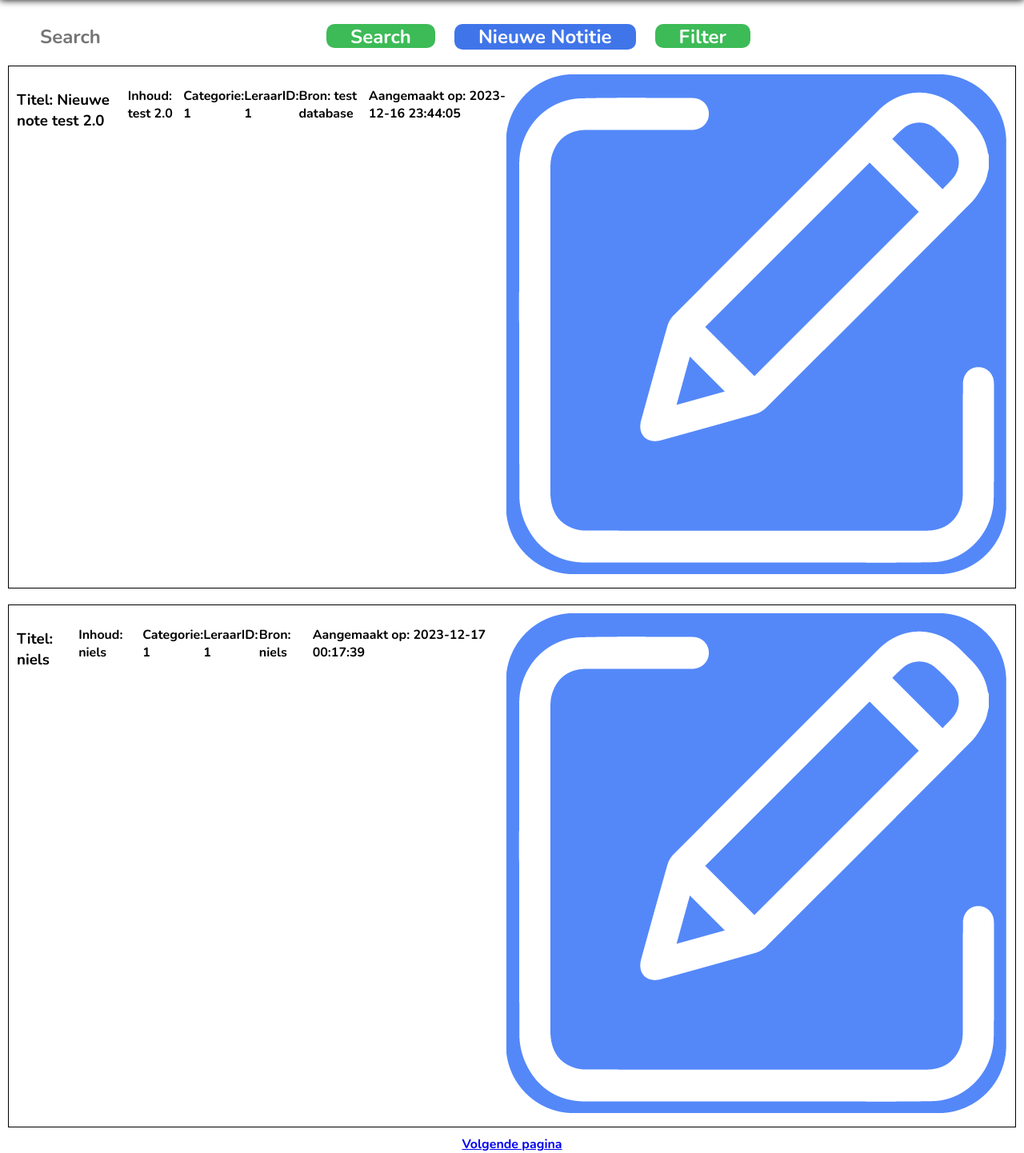
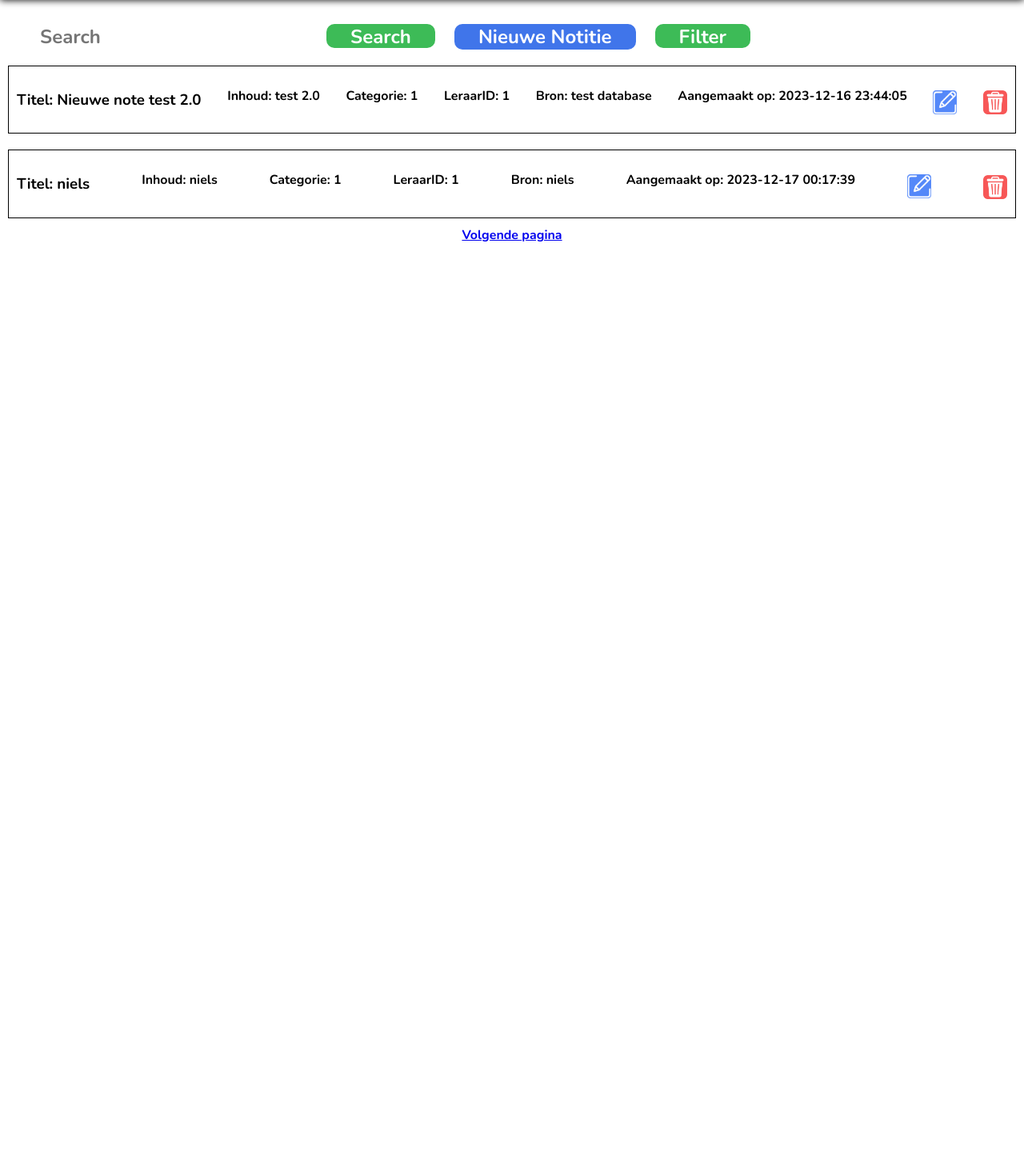
Before and after one commit to Adam-1052189/WP2_security, a Flask app: page /overzicht in a window 1280 px wide. Shown: the part 364-1806 px from the top of the page at 80% size. After the commit the page ends 666 px from the top, so only its background shows below. Run offline with Flask 3, Linux system fonts and the light colour scheme; the visitor is signed in with stand-in values (Sample User, id 1).

Commit message:
buttons uitgelijnd + geprobeert een delete functie aan te maken

```diff
--- a/Project_Files/DB.py
+++ b/Project_Files/DB.py
@@ -16,6 +16,12 @@ def create(title, note, note_source, teacher_id,category_id):
     conn.commit()
     return note is not None
 
+def delete(note_id):
+    delete_query = 'DELETE FROM notes WHERE note_id = ?'
+    conn.execute(delete_query, (note_id))
+    conn.commit()
+    return True
+
 def notities():
     query2 = 'SELECT * FROM notes;'
     notes = conn.execute(query2).fetchall()
--- a/Project_Files/main.py
+++ b/Project_Files/main.py
@@ -76,6 +76,13 @@ def create():
 def edit_note():
     return render_template('edit_note.html')
 
+@app.route('/delete/<int:note_id>', methods=['POST'])
+def delete_note(note_id):
+    if DB.delete(note_id):
+        return redirect(url_for('display_notes'))
+    else:
+        return 'Notitie verwijderen mislukt'
+
 
 if __name__ == "__main__":
     app.debug = True
--- a/Project_Files/static/overzicht.css
+++ b/Project_Files/static/overzicht.css
@@ -87,9 +87,6 @@ body {
   color: #FFFFFF;
 }
 
-
-
-
 section h3 {
   font-family: "Nunito";
   font-size: 30px;
@@ -107,3 +104,26 @@ section p {
   font-size: 20px;
   font-family: 'Nunito';
 }
+
+.button-edit {
+    top: 10px;
+    right: 10px;
+    cursor: pointer;
+    width: 30px;
+    height: 30px;
+    padding-top: 20px;
+}
+
+.button-delete {
+    background: none;
+    border: none;
+    padding: 0;
+    margin: 0;
+    cursor: pointer;
+}
+
+.delete-img {
+    width: 30px;
+    height: 30px;
+    padding-top: 10px;
+}
--- a/Project_Files/templates/Overzicht_notities.html
+++ b/Project_Files/templates/Overzicht_notities.html
@@ -1,5 +1,5 @@
 <!DOCTYPE html>
-<html lang="nl">
+<html lang="nl" xmlns="http://www.w3.org/1999/html">
 <head>
         <title>Test-Correct</title>
         <link rel="icon" type="image/x-icon" href="https://www.test-correct.nl/hubfs/3396b8f7-06dd-422d-984e-483680fc7791.png">
@@ -34,7 +34,14 @@
                         <a href="{{ url_for('edit_note', note_id=note[0]) }}">
                             <img src="../static/edit_button.png" alt="Bewerken" class="button-edit">
                         </a>
+
+                        <form method="post" action="{{ url_for('delete_note', note_id=note[0]) }}">
+                            <button type="submit" class="button-delete">
+                                    <img src="../static/delete_button.png" alt="Verwijder" class="delete-img">
+                            </button>
+                        </form>
                     </form>
+
             {% endfor %}
             {% if page > 1 %}
                 <a href="?page={{page-1}}" >Vorige pagina </a>
```
Also changed, not shown: Project_Files/static/delete_button.png (added), databases/testgpt.db.
